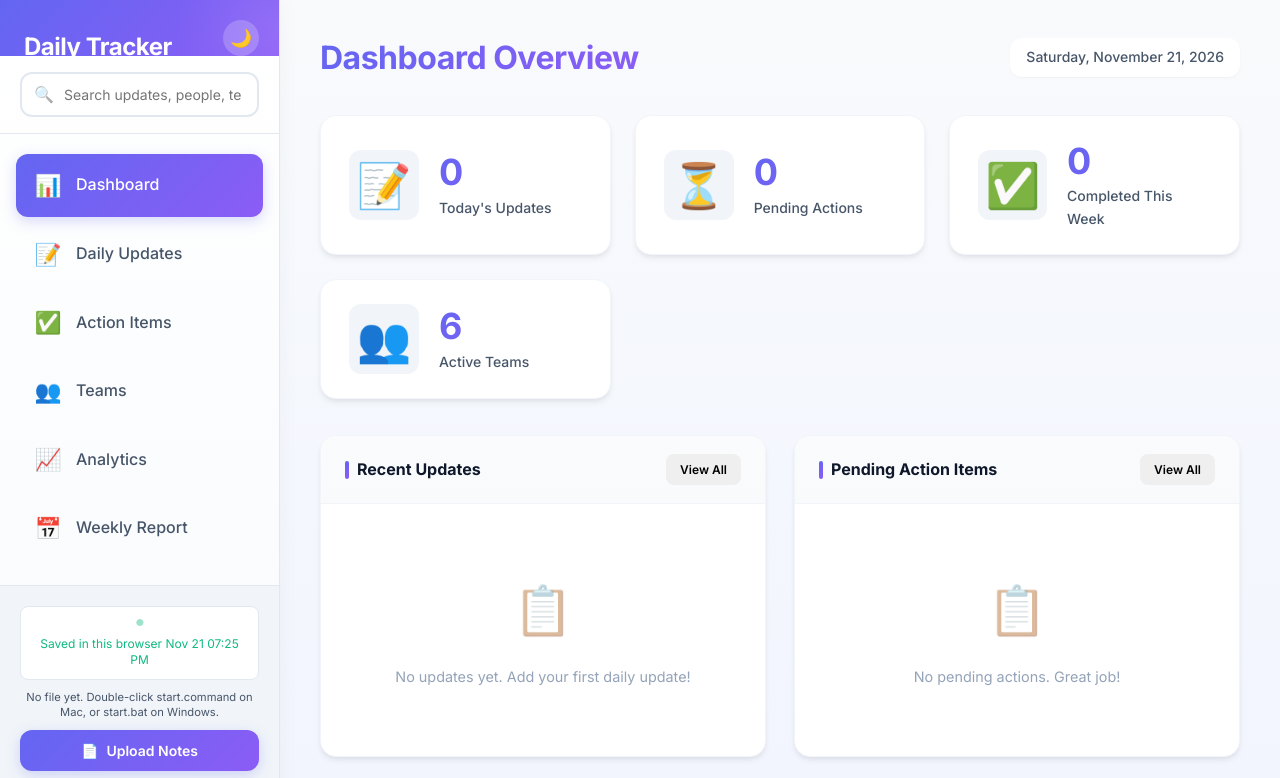
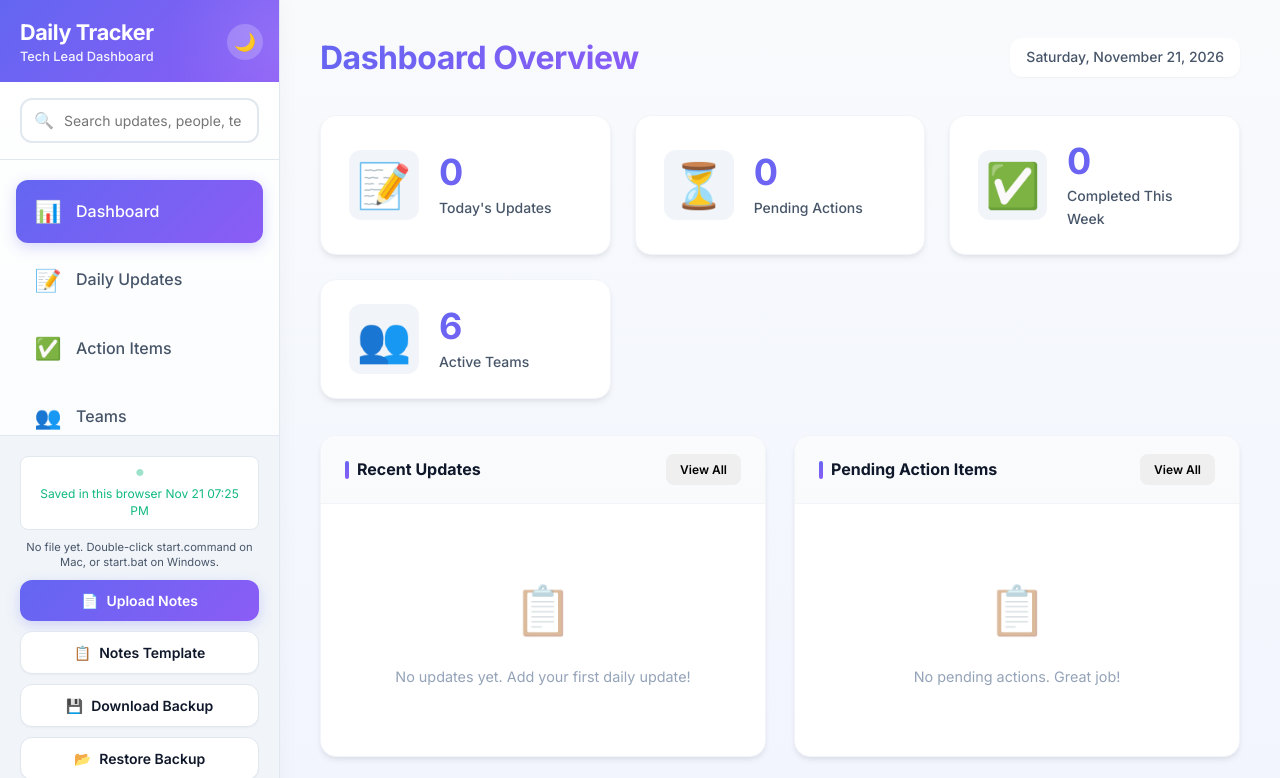
Before and after one commit to kalpit-sharma-dev/track, a plain HTML site: page index.html in a window 1280 px wide. Shown: the top 778 px of the page. Drawn offline with Linux system fonts and the light colour scheme; no server answers.

Commit message:
Keep the Daily Tracker title clear of the theme button
The sidebar was squeezing the header, so the title was clipped and the
moon sat on top of it. The name and subtitle now stay fully visible.

Co-authored-by: Kalpit Sharma <kalpit-sharma-dev@users.noreply.github.com>

```diff
--- a/index.html
+++ b/index.html
@@ -12,8 +12,10 @@
         <!-- Sidebar -->
         <nav class="sidebar">
             <div class="sidebar-header">
-                <h1>Daily Tracker</h1>
-                <p class="subtitle">Tech Lead Dashboard</p>
+                <div class="sidebar-brand">
+                    <h1>Daily Tracker</h1>
+                    <p class="subtitle">Tech Lead Dashboard</p>
+                </div>
                 <button class="theme-toggle" onclick="toggleDarkMode()" title="Toggle Dark Mode">
                     <span class="theme-icon">🌙</span>
                 </button>
--- a/styles.css
+++ b/styles.css
@@ -179,17 +179,22 @@ html {
     flex-direction: column;
     position: fixed;
     height: 100vh;
-    overflow-y: auto;
+    overflow: hidden;
     z-index: 100;
     box-shadow: 2px 0 20px rgba(0, 0, 0, 0.03);
 }
 
 .sidebar-header {
-    padding: 28px 24px;
+    padding: 20px 16px 18px 20px;
     background: var(--primary-gradient);
     color: white;
     position: relative;
     overflow: hidden;
+    display: flex;
+    align-items: center;
+    justify-content: space-between;
+    gap: 12px;
+    flex-shrink: 0;
 }
 
 .sidebar-header::before {
@@ -203,25 +208,33 @@ html {
     pointer-events: none;
 }
 
+.sidebar-brand {
+    min-width: 0;
+    position: relative;
+    z-index: 1;
+}
+
 .sidebar-header h1 {
-    font-size: 1.5rem;
+    font-size: 1.35rem;
     font-weight: 800;
-    letter-spacing: -0.5px;
+    letter-spacing: -0.4px;
+    line-height: 1.15;
     position: relative;
 }
 
 .sidebar-header .subtitle {
-    font-size: 0.875rem;
-    opacity: 0.9;
+    font-size: 0.8rem;
+    opacity: 0.92;
     margin-top: 4px;
     font-weight: 500;
+    line-height: 1.2;
     position: relative;
 }
 
 .theme-toggle {
-    position: absolute;
-    top: 20px;
-    right: 20px;
+    position: relative;
+    z-index: 1;
+    flex-shrink: 0;
     background: rgba(255,255,255,0.2);
     border: none;
     width: 36px;
@@ -231,12 +244,11 @@ html {
     display: flex;
     align-items: center;
     justify-content: center;
-    transition: all var(--transition-normal);
+    transition: background var(--transition-normal);
 }
 
 .theme-toggle:hover {
     background: rgba(255,255,255,0.3);
-    transform: rotate(20deg);
 }
 
 .theme-icon {
@@ -248,6 +260,7 @@ html {
     padding: 16px 20px;
     position: relative;
     border-bottom: 1px solid var(--border-color);
+    flex-shrink: 0;
 }
 
 .global-search input {
@@ -279,7 +292,9 @@ html {
 .nav-menu {
     list-style: none;
     padding: 20px 16px;
-    flex: 1;
+    flex: 1 1 auto;
+    min-height: 0;
+    overflow-y: auto;
 }
 
 .nav-item {
@@ -342,6 +357,7 @@ html {
     flex-direction: column;
     gap: 10px;
     background: var(--bg-tertiary);
+    flex-shrink: 0;
 }
 
 .import-result {
```
